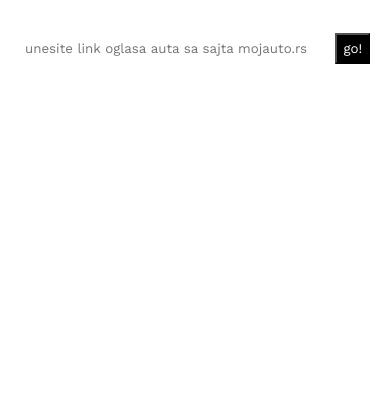
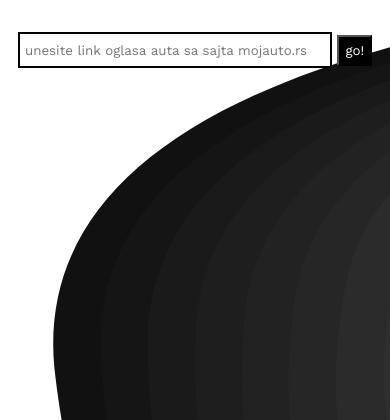
Before and after one commit to dborovac/car-card, a Flask app: page / in a window 390 px wide. Shown: the top 420 px of the page. Run offline with Flask 2, Linux system fonts and the light colour scheme; some libraries are stand-ins or nearby versions.

Commit message:
styling changes

```diff
--- a/static/css/stylesheet.css
+++ b/static/css/stylesheet.css
@@ -26,12 +26,8 @@ p {
 .search-box {
     height: 22px;
     width: 520px;
-    border: none;
+    border: 2px solid black;
     padding: 5px;
-}
-
-.search-box:focus {
-    outline: 2px solid #555;
 }
 
 .go {
@@ -142,6 +138,10 @@ p {
 }
 
 @media (max-width: 550px) {
+    body {
+        background-image: url('../img/background2.svg');
+    }
+
     .card {
         width: 350px;
     }
```
Also changed, not shown: static/img/background2.svg (added), static/img/method-draw-image.svg (added).
